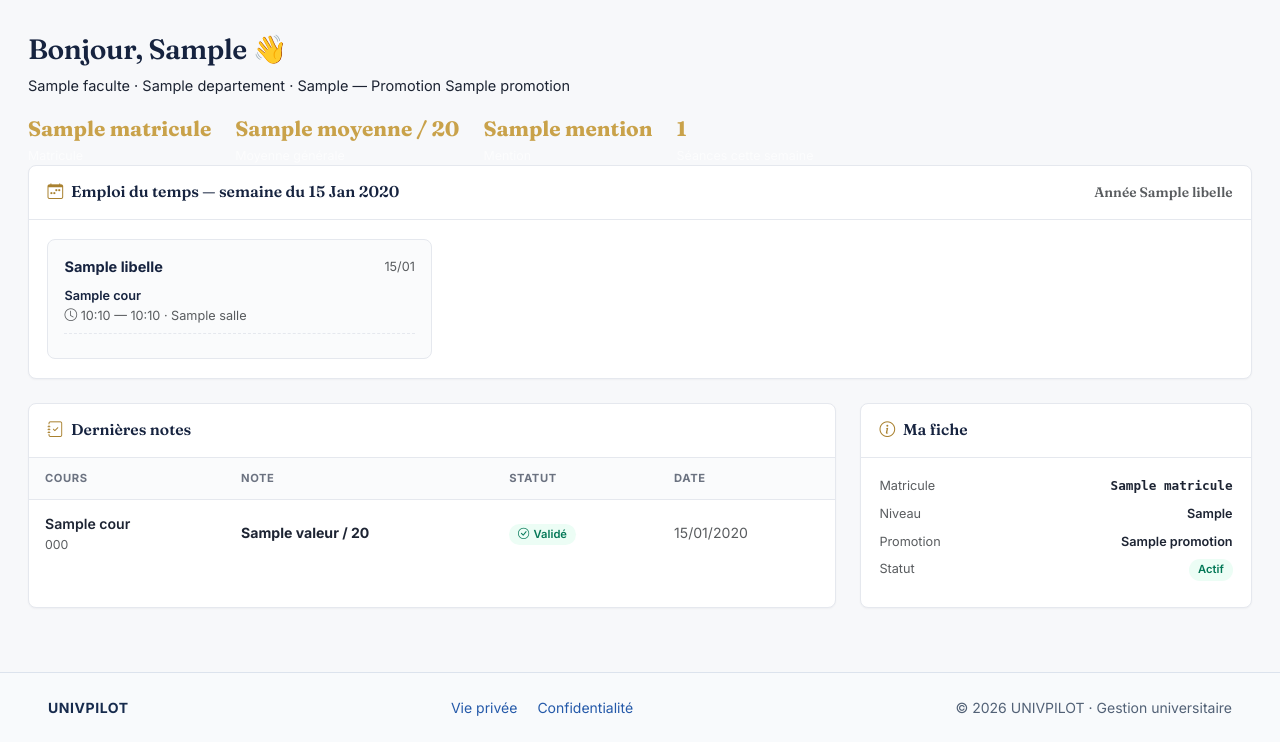
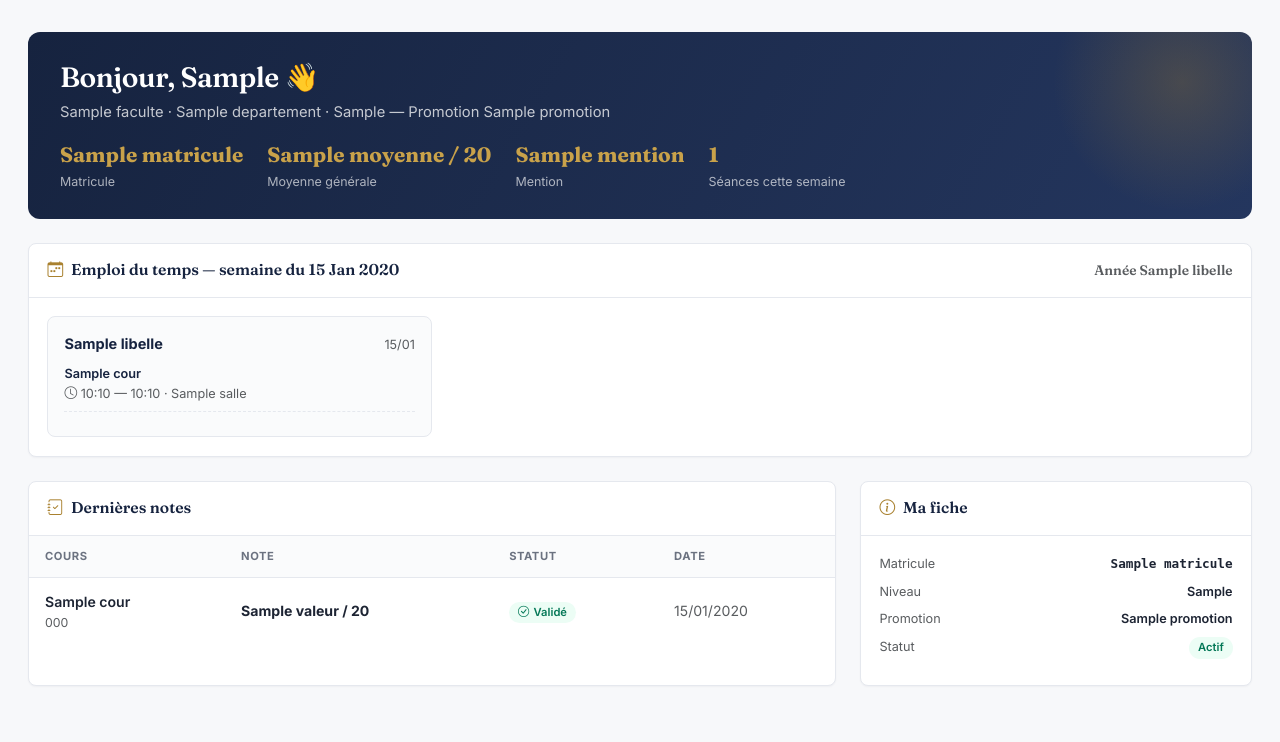
Before and after one commit to monamijer/django-academic, a Django app: template comptes/templates/comptes/tableau_bord_etudiant.html in a window 1280 px wide. Shown: the top 742 px of the page. Before the commit the page ends 716 px from the top, so only its background shows below. Run offline with Django 5.2, Linux system fonts and the light colour scheme; the template is opened without the code that fills it: most values are stand-ins (such as "Sample title", 1, 10 or a date in 2020); some libraries are stand-ins or nearby versions.

```diff
--- a/comptes/templates/comptes/tableau_bord_etudiant.html
+++ b/comptes/templates/comptes/tableau_bord_etudiant.html
@@ -10,6 +10,7 @@
     Votre fiche étudiant n'est pas encore complétée. Contactez le secrétariat.
   </div>
 {% else %}
+<section class="up-hero mb-4">
   <h1>Bonjour, {{ fiche.utilisateur.first_name|default:fiche.utilisateur.username }} 👋</h1>
   <p>
     {{ fiche.filiere.departement.faculte.nom|default:"—" }} ·
@@ -48,7 +49,6 @@
     </div>
   </div>
 </section>
-
 {% if annee %}
 <section class="up-panel mb-4">
   <div class="up-panel__head">
@@ -89,7 +89,6 @@
   </div>
 </section>
 {% endif %}
-
 <div class="row g-4">
   <div class="col-lg-8">
     <div class="up-panel h-100">
```
